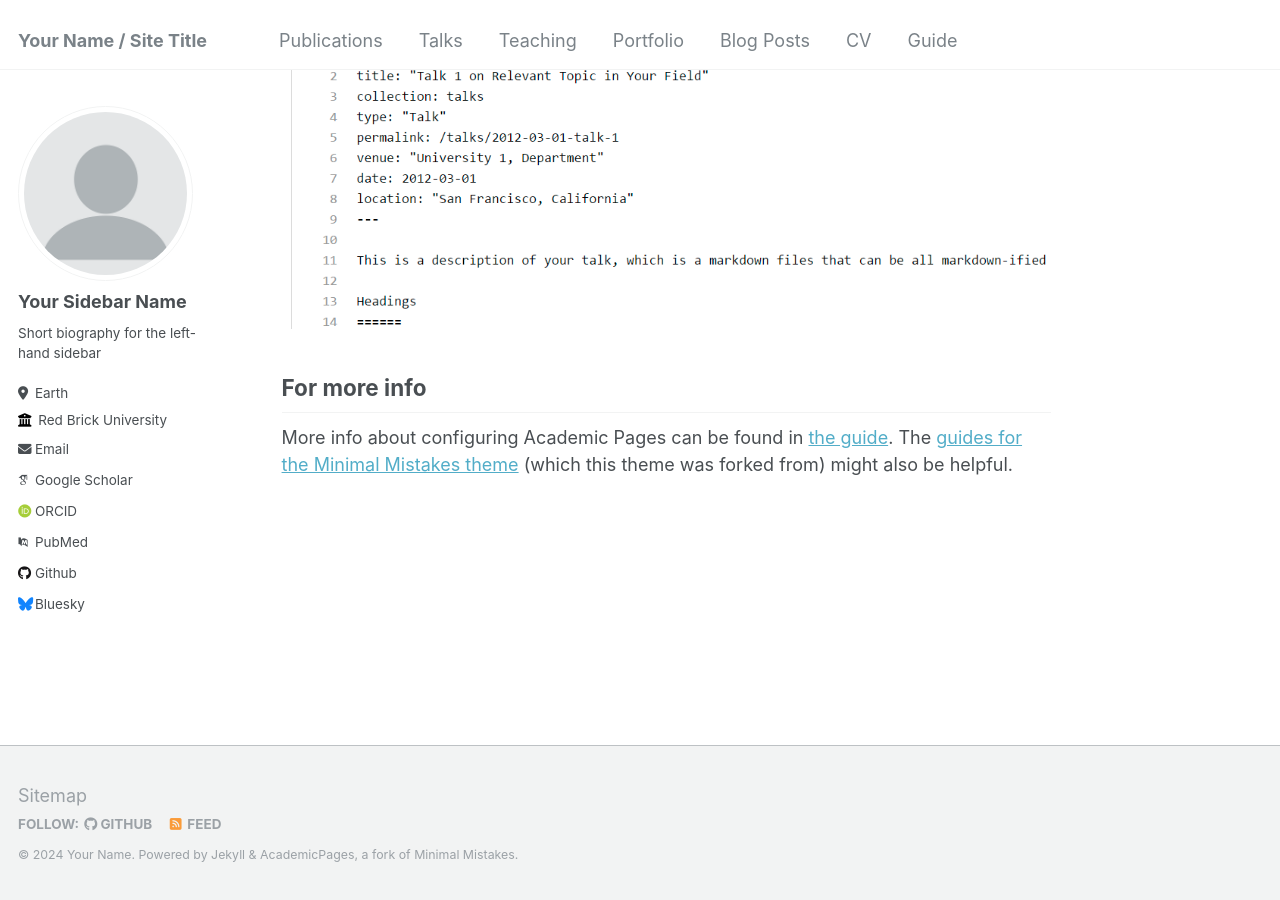
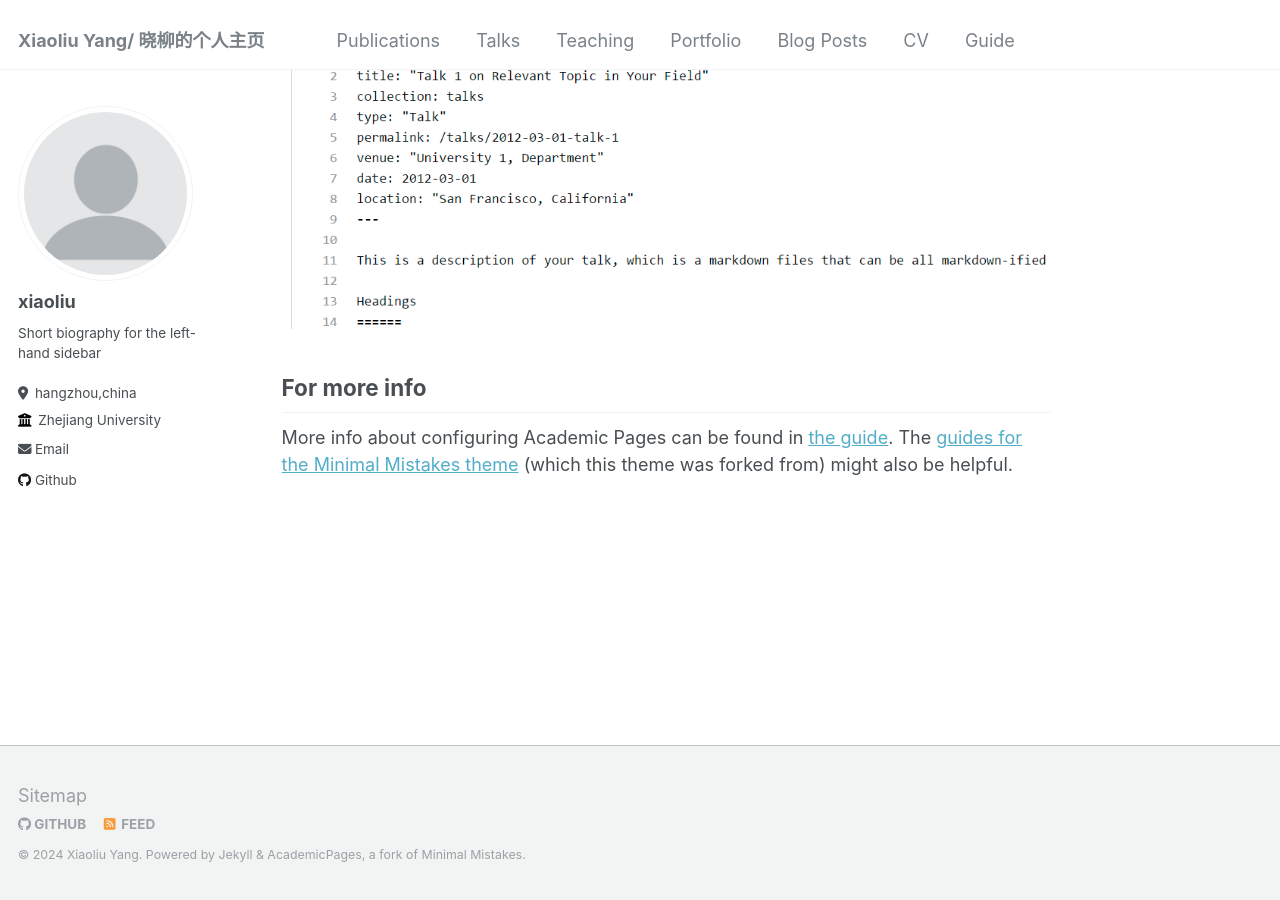
Before and after one commit to yang321010/yang321010.github.io, a Jekyll site: the page built from _pages/about.md, in a window 1280 px wide and 900 px high, scrolled down 2660 px. Built offline with Jekyll 4.4.1, drawn with Linux system fonts in a browser that asks for light colours; some web fonts are replaced.

Commit message:
Update _config.yml

```diff
--- a/_config.yml
+++ b/_config.yml
@@ -7,14 +7,14 @@
 # server process.
 
 # Basic Site Settings
-locale                   : "en-US"
-title                    : "Your Name / Site Title"
+locale                   : "hangzhou,china"
+title                    : "Xiaoliu Yang/ 晓柳的个人主页"
 title_separator          : "-"
-name                     : &name "Your Name"
+name                     : &name "Xiaoliu Yang"
 description              : &description "personal description"
-url                      : https://academicpages.github.io # the base hostname & protocol for your site e.g. "https://mmistakes.github.io"
+url                      : https://yang321010.github.io # the base hostname & protocol for your site e.g. "https://mmistakes.github.io"
 baseurl                  : "" # the subpath of your site, e.g. "/blog"
-repository               : "academicpages/academicpages.github.io"
+repository               : "yang321010.github.io"
 
 # Site Author - The following control what appear as part of the author content on the side bar.
 #               If a field is blank the icon and link will not appear, otherwise it will be shown.
@@ -22,55 +22,55 @@ repository               : "academicpages/academicpages.github.io"
 author:
   # Biographic information
   avatar           : "profile.png"
-  name             : "Your Sidebar Name"
+  name             : "xiaoliu"
   pronouns         : # example: "she/her"
   bio              : "Short biography for the left-hand sidebar"
-  location         : "Earth"
-  employer         : "Red Brick University"
+  location         : "hangzhou,china"
+  employer         : "Zhejiang University"
   uri              : # URL
-  email            : "none@example.org"
+  email            : ""
 
   # Academic websites
-  arxiv            : # URL - Update with the correct link to your profile
-  googlescholar    : "https://scholar.google.com/citations?user=PS_CX0AAAAAJ"
-  impactstory      : # URL
-  orcid            : "http://orcid.org/yourorcidurl"
-  pubmed           : "https://www.ncbi.nlm.nih.gov/pubmed/?term=john+snow"
-  researchgate     : # URL
+  #arxiv            : # URL - Update with the correct link to your profile
+ # googlescholar    : "https://scholar.google.com/citations?user=PS_CX0AAAAAJ"
+  #impactstory      : # URL
+  #orcid            : "http://orcid.org/yourorcidurl"
+  #pubmed           : "https://www.ncbi.nlm.nih.gov/pubmed/?term=john+snow"
+  #researchgate     : # URL
 
   # Repositories and software development
-  bitbucket        : # Username - Update with your username on the site
-  codepen          : # Username
-  dribbble         : # Username
-  github           : "academicpages"
-  kaggle           : # Username
-  stackoverflow    : # User number or user number and name (i.e., use "1" or "1/jeff-atwood")
+  # bitbucket        : # Username - Update with your username on the site
+  # codepen          : # Username
+  # dribbble         : # Username
+  github           : "yangxiaoliu"
+  # kaggle           : # Username
+  # stackoverflow    : # User number or user number and name (i.e., use "1" or "1/jeff-atwood")
 
-  # Social media
-  bluesky          : "bsky.app" # Replace this with you Bluesky username
-  facebook         : # Username
-  flickr           : # Username
-  foursquare       : # Username
-  goodreads        : # Username
-  google_plus      : # Username
-  keybase          : # Username
-  instagram        : # Username
-  lastfm           : # Username
-  linkedin         : # Username
-  mastodon         : # URL
-  medium           : # URL
-  pinterest        : # Username
-  soundcloud       : # Username
-  steam            : # Username
-  telegram         : # URL
-  tumblr           : # Username
-  twitter          : # Username for X / Twitter
-  vine             : # Username
-  weibo            : # Username
-  wikipedia        : # Username
-  xing             : # Username
-  youtube          : # Username
-  zhihu            : # URL
+  # # Social media
+  # bluesky          : "bsky.app" # Replace this with you Bluesky username
+  # facebook         : # Username
+  # flickr           : # Username
+  # foursquare       : # Username
+  # goodreads        : # Username
+  # google_plus      : # Username
+  # keybase          : # Username
+  # instagram        : # Username
+  # lastfm           : # Username
+  # linkedin         : # Username
+  # mastodon         : # URL
+  # medium           : # URL
+  # pinterest        : # Username
+  # soundcloud       : # Username
+  # steam            : # Username
+  # telegram         : # URL
+  # tumblr           : # Username
+  # twitter          : # Username for X / Twitter
+  # vine             : # Username
+  # weibo            : # Username
+  # wikipedia        : # Username
+  # xing             : # Username
+  # youtube          : # Username
+  # zhihu            : # URL
 
 
 # Site Settings
```
